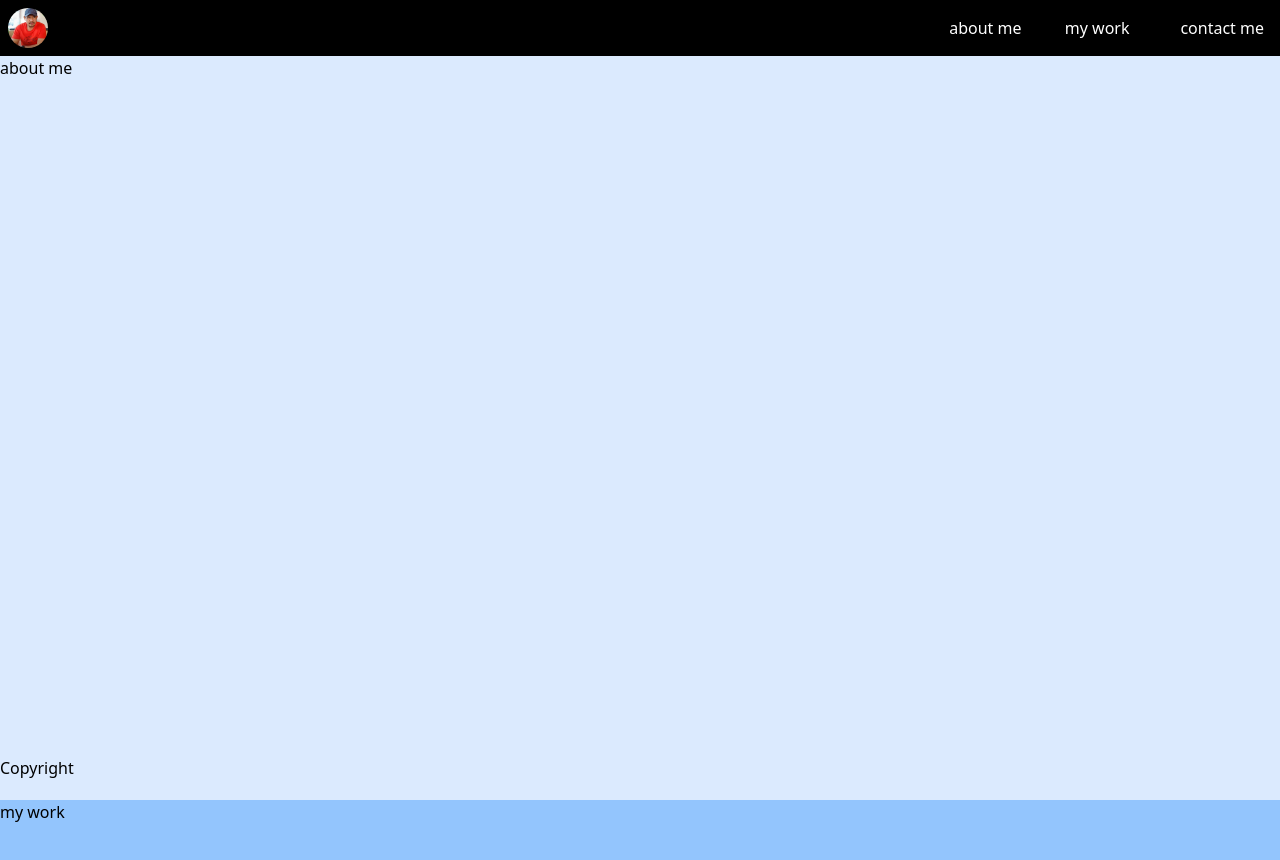
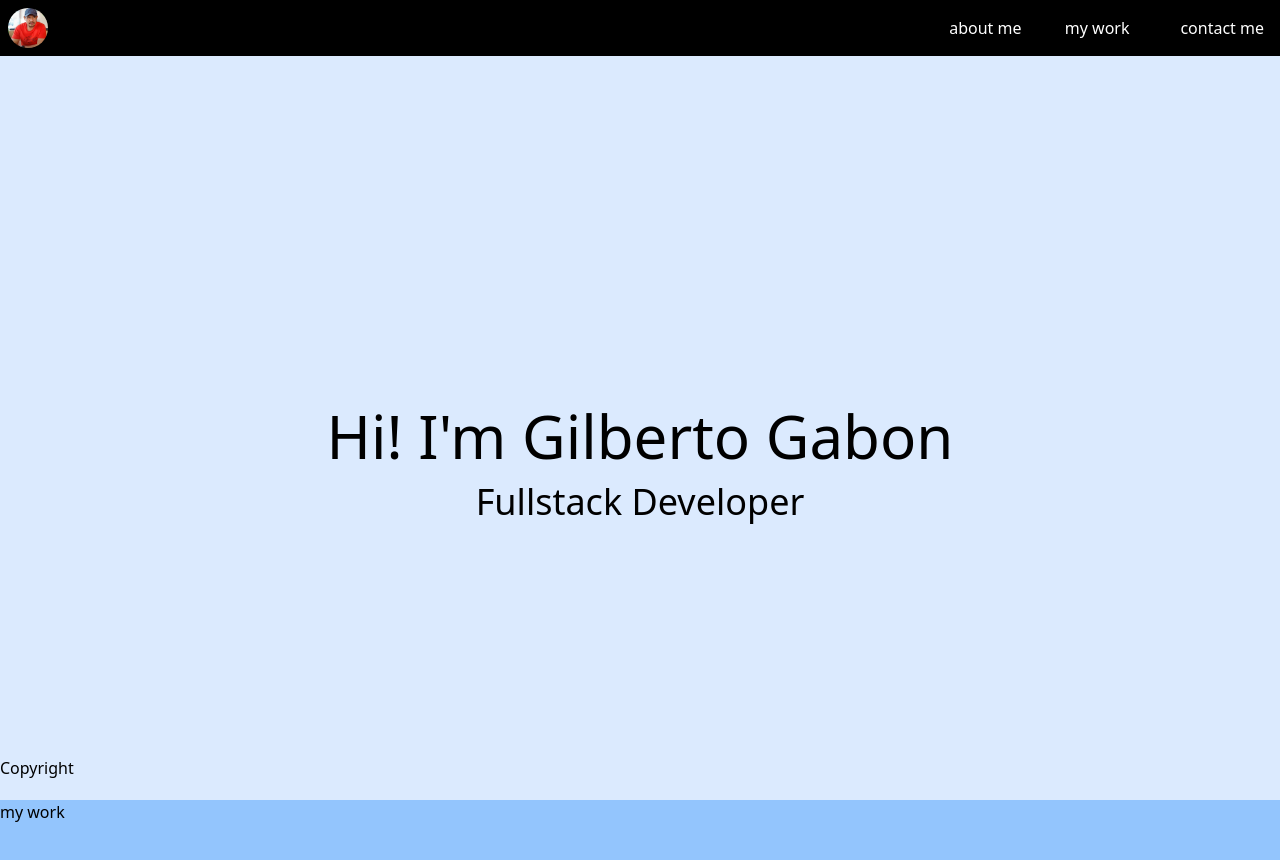
Before and after one commit to gagabon501/portfolio, a React (Create React App) app: page / in a window 1280 px wide. Shown: the top 860 px of the page. Built offline with nearby package versions, Linux system fonts and the light colour scheme.

Commit message:
Centered items for About Me

```diff
--- a/src/App.js
+++ b/src/App.js
@@ -12,22 +12,28 @@ function App() {
             />
           </a>
           <div className="grid grid-cols-3 gap-4 align-middle">
-            <a href="#about" className=" p-2">
+            <a href="#about" className="p-2">
               about me
             </a>
 
-            <a href="#mywork" className=" p-2">
+            <a href="#mywork" className="p-2">
               my work
             </a>
 
-            <a href="#contact" className=" p-2">
+            <a href="#contact" className="p-2">
               contact me
             </a>
           </div>
         </nav>
 
-        <section id="about" className="h-screen  bg-blue-100 sticky top-14">
-          about me
+        <section
+          id="about"
+          className="h-screen  bg-blue-100 sticky top-14 flex flex-col justify-center items-center"
+        >
+          <div className="text-6xl text-center py-4">
+            Hi! I'm Gilberto Gabon
+          </div>
+          <div className="text-4xl text-center">Fullstack Developer</div>
         </section>
         <section id="mywork" className="h-screen bg-blue-300  sticky top-14">
           my work
```
